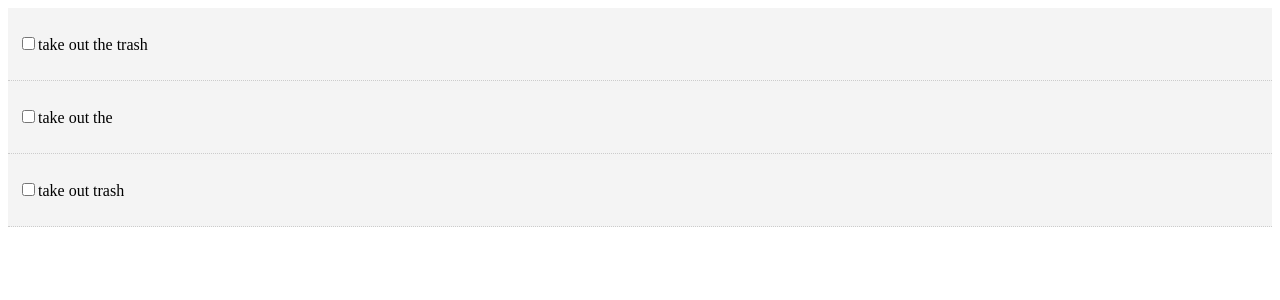
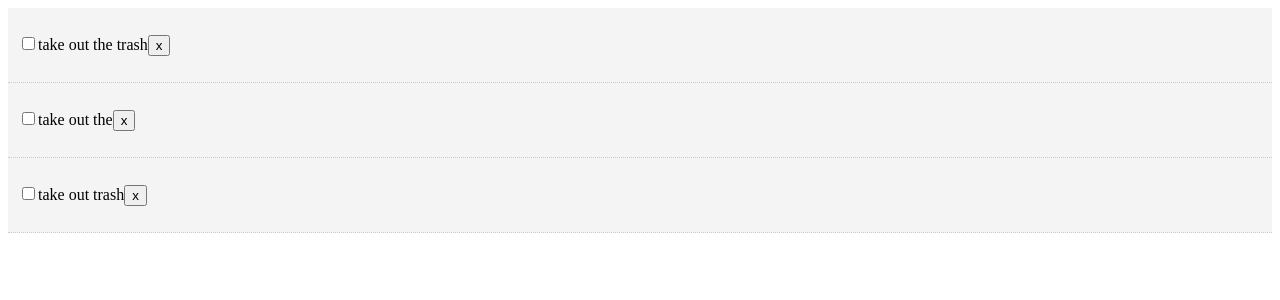
Before and after one commit to arunbhardwaj/todolist, a React (Create React App) app: page / in a window 1280 px wide. Shown: the top 300 px of the page. Built offline with nearby package versions, Linux system fonts and the light colour scheme.

Commit message:
adds todoitems

```diff
--- a/src/App.js
+++ b/src/App.js
@@ -22,8 +22,13 @@ class App extends Component {
         ]
     }
 
-    markComplete = (e) => {
-
+    markComplete = (id) => {
+        this.setState({ todos: this.state.todos.map(todo => {
+            if(todo.id === id) {
+                todo.completed = !todo.completed
+            }
+            return todo;
+        })});
     }
 
     render() {
--- a/src/components/TodoItem.js
+++ b/src/components/TodoItem.js
@@ -15,13 +15,14 @@ class TodoItem extends Component {
 
 // </* uses component drilling? */>
     render() {
-        // destructuring
+        // destructuring -- basically refactoring so code's easier to read and write
         const {id, title} = this.props.todo;
         return (
             <div style={this.getStyle()}>
                 <p>
                     <input type="checkbox" onChange={this.props.markComplete.bind(this, this.props.todo.id) } />
                     {this.props.todo.title}
+                    <button>x</button>
                 </p>
             </div>
 
```
